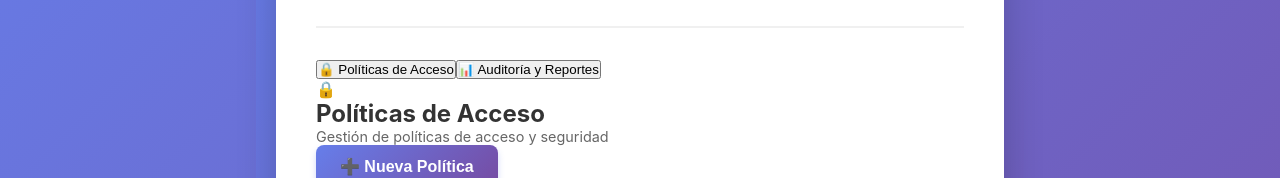
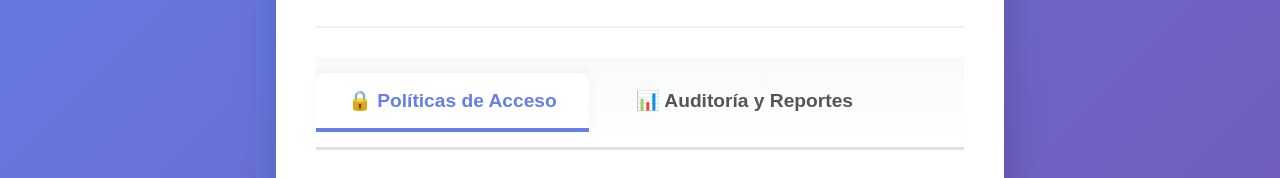
Before and after one commit to arielzuy-coder/Prototipo_TFG_Passkeys, a React (Create React App) app in the folder frontend/: page /admin in a window 1280 px wide. Shown: the part 305-483 px from the top of the page. Built offline with nearby package versions, Linux system fonts and the light colour scheme; no server answers; sample sign-in values are in the browser's storage.

Commit message:
feat: UC-06 COMPLETO - todo funcional

```diff
--- a/frontend/src/App.css
+++ b/frontend/src/App.css
@@ -725,3 +725,74 @@
     grid-template-columns: 1fr;
   }
 }
+/* ═══════════════════════════════════════════════════════════
+   ESTILOS PARA TABS MÁS GRANDES - AdminPanel
+   Agregar esto a App.css o al archivo de estilos de AdminPanel
+   ═══════════════════════════════════════════════════════════ */
+
+.admin-tabs {
+  display: flex;
+  gap: 15px;
+  margin-bottom: 35px;
+  padding: 15px 0;
+  border-bottom: 3px solid #e0e0e0;
+  background: linear-gradient(to bottom, #f8f9fa 0%, #ffffff 100%);
+}
+
+.tab-button {
+  padding: 16px 32px;          /* MÁS PADDING */
+  background: transparent;
+  border: none;
+  border-bottom: 4px solid transparent;  /* BORDE MÁS GRUESO */
+  cursor: pointer;
+  font-size: 1.2rem;           /* TEXTO MÁS GRANDE */
+  font-weight: 700;            /* MÁS BOLD */
+  color: #555;
+  transition: all 0.3s;
+  border-radius: 8px 8px 0 0;
+  display: flex;
+  align-items: center;
+  gap: 10px;
+}
+
+.tab-button:hover {
+  color: #667eea;
+  background: rgba(102, 126, 234, 0.05);
+}
+
+.tab-button.active {
+  color: #667eea;
+  border-bottom-color: #667eea;
+  background: white;
+  box-shadow: 0 -2px 8px rgba(0,0,0,0.05);
+}
+
+.policies-content {
+  animation: fadeIn 0.3s;
+}
+
+@keyframes fadeIn {
+  from {
+    opacity: 0;
+    transform: translateY(10px);
+  }
+  to {
+    opacity: 1;
+    transform: translateY(0);
+  }
+}
+
+/* Responsive para tabs */
+@media (max-width: 768px) {
+  .admin-tabs {
+    flex-direction: column;
+    gap: 5px;
+  }
+
+  .tab-button {
+    width: 100%;
+    justify-content: center;
+    font-size: 1rem;
+    padding: 14px 20px;
+  }
+}
```
